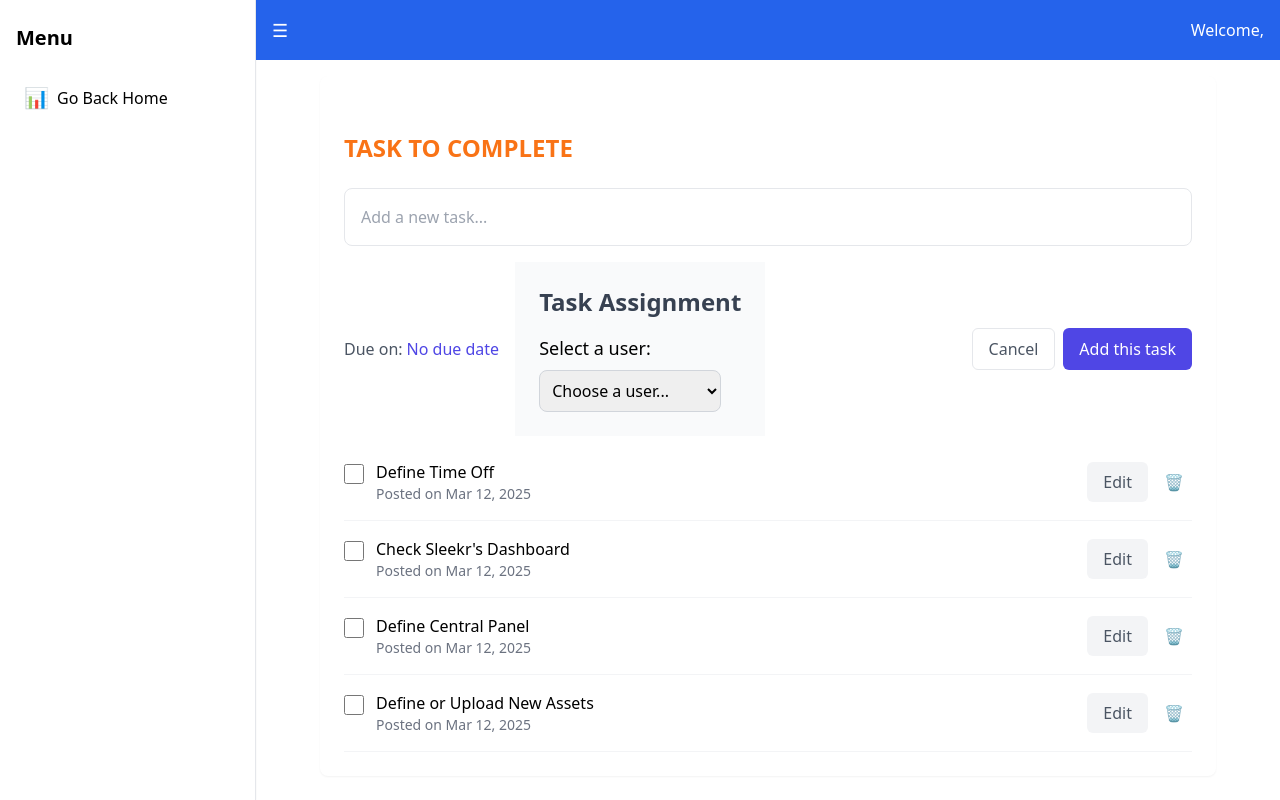
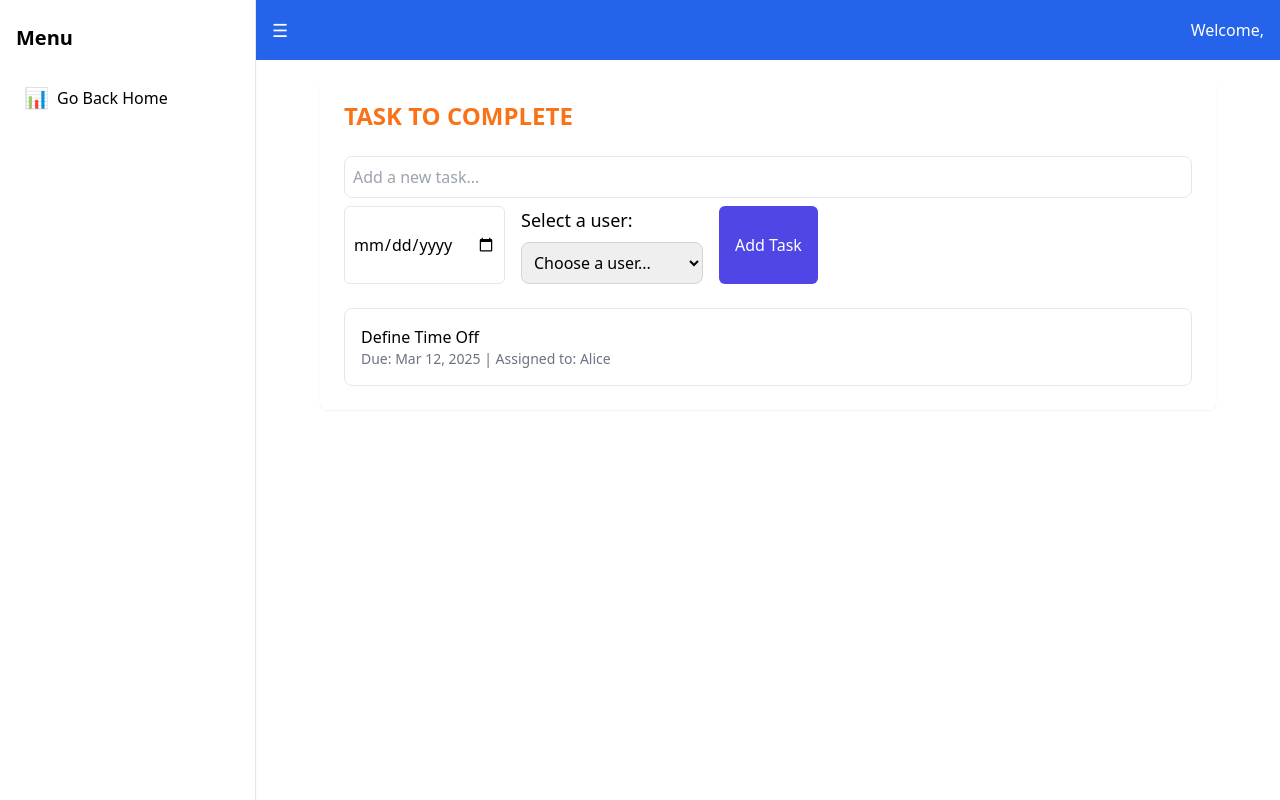
Before and after one commit to pooja12-dev/electronics-management, a React (Create React App) app: page /dashboard/1/assign-tasks in a window 1280 px wide. Built offline with nearby package versions, Linux system fonts and the light colour scheme.

Commit message:
added functionality to task assignment

```diff
--- a/src/pages/AdminPages/Assignments.jsx
+++ b/src/pages/AdminPages/Assignments.jsx
@@ -1,39 +1,18 @@
 import { useState } from "react";
-import TaskAssign from "./TaskAssign"; // Import your TaskAssign component
+import TaskAssign from "./TaskAssign";
 
-// Main component for task assignment
 export default function TaskAssignment() {
   const [newTask, setNewTask] = useState("");
   const [showDatePicker, setShowDatePicker] = useState(false);
   const [selectedUser, setSelectedUser] = useState(null);
+  const [editingTaskId, setEditingTaskId] = useState(null);
   const [tasks, setTasks] = useState([
     {
       id: 1,
       title: "Define Time Off",
       date: "Mar 12, 2025",
       completed: false,
-      assignedTo: null,
-    },
-    {
-      id: 2,
-      title: "Check Sleekr's Dashboard",
-      date: "Mar 12, 2025",
-      completed: false,
-      assignedTo: null,
-    },
-    {
-      id: 3,
-      title: "Define Central Panel",
-      date: "Mar 12, 2025",
-      completed: false,
-      assignedTo: null,
-    },
-    {
-      id: 4,
-      title: "Define or Upload New Assets",
-      date: "Mar 12, 2025",
-      completed: false,
-      assignedTo: null,
+      assignedTo: { id: 1, name: "Alice" },
     },
   ]);
   const [dueDate, setDueDate] = useState(null);
@@ -63,150 +42,73 @@ export default function TaskAssignment() {
     }
   };
 
-  const handleToggleComplete = (taskId) => {
+  const handleUpdateTask = (taskId) => {
     setTasks(
       tasks.map((task) =>
-        task.id === taskId ? { ...task, completed: !task.completed } : task
+        task.id === taskId
+          ? {
+              ...task,
+              title: newTask || task.title,
+              date: dueDate || task.date,
+              assignedTo: selectedUser || task.assignedTo,
+            }
+          : task
       )
     );
-  };
-
-  const handleDeleteTask = (taskId) => {
-    setTasks(tasks.filter((task) => task.id !== taskId));
+    setEditingTaskId(null);
+    setNewTask("");
+    setDueDate(null);
+    setSelectedUser(null);
   };
 
   return (
     <div className="max-w-4xl mx-auto p-6 bg-white rounded-lg shadow-sm">
-      {/* Header section */}
-      <div className="flex flex-col md:flex-row justify-between items-start md:items-center mb-8 gap-4">
-        {/* User info and action buttons */}
-      </div>
-
       <h1 className="text-2xl font-bold text-orange-500 mb-6">
         TASK TO COMPLETE
       </h1>
 
-      {/* Task input area */}
       <div className="mb-6">
-        <div className="border border-gray-200 rounded-lg p-2 mb-4">
         <input
           type="text"
           placeholder="Add a new task..."
-            className="w-full p-2 outline-none"
+          className="w-full p-2 border rounded-lg mb-2"
           value={newTask}
           onChange={(e) => setNewTask(e.target.value)}
           onKeyDown={(e) => e.key === "Enter" && handleAddTask()}
         />
-        </div>
-
-        <div className="flex flex-col md:flex-row justify-between md:items-center mb-6 gap-4">
-          <div className="flex flex-col md:flex-row gap-4 md:items-center">
-            {/* Due date selector */}
-            <div className="relative">
-              <span className="text-gray-600">Due on:</span>
-              <button
-                className="text-indigo-600 font-medium ml-1"
-                onClick={() => setShowDatePicker(!showDatePicker)}
-              >
-                {dueDate ? dueDate : "No due date"}
-              </button>
-              {showDatePicker && (
-                <div className="absolute z-20 bg-white shadow-md mt-2 border p-4 rounded-md">
+        <div className="flex gap-4">
           <input
             type="date"
+            className="p-2 border rounded-md"
+            value={dueDate || ""}
             onChange={(e) => setDueDate(e.target.value)}
-                    value={dueDate || ""}
-                    className="border p-2 rounded-md"
           />
-                  <button
-                    className="text-gray-500 mt-2 block"
-                    onClick={() => setShowDatePicker(false)}
-                  >
-                    Close
-                  </button>
-                </div>
-              )}
-            </div>
-
-            {/* Task assignment */}
-            <div className="relative">
           <TaskAssign
             onUserSelect={(user) => setSelectedUser(user)}
             selectedUser={selectedUser}
           />
-            </div>
-          </div>
-
-          <div className="flex gap-2">
-            <button
-              className="px-4 py-2 text-gray-600 border border-gray-200 rounded-md"
-              onClick={() => {
-                setNewTask("");
-                setDueDate(null);
-                setSelectedUser(null);
-              }}
-            >
-              Cancel
-            </button>
           <button
             className="px-4 py-2 bg-indigo-600 text-white rounded-md"
             onClick={handleAddTask}
           >
-              Add this task
+            Add Task
           </button>
         </div>
       </div>
-      </div>
 
-      {/* Task list */}
       <div className="space-y-4">
         {tasks.map((task) => (
           <div
             key={task.id}
-            className={`border-b border-gray-100 pb-4 ${
-              task.completed ? "bg-gray-50 rounded-md p-2" : ""
+            className={`p-4 border rounded-lg ${
+              task.completed ? "bg-gray-50" : "bg-white"
             }`}
           >
-            <div className="flex items-start gap-3">
-              <input
-                type="checkbox"
-                className="mt-1 h-5 w-5 rounded border-gray-300"
-                checked={task.completed}
-                onChange={() => handleToggleComplete(task.id)}
-              />
-              <div className="flex-1">
-                <div className="flex flex-col sm:flex-row sm:items-center justify-between">
-                  <div>
-                    <h3
-                      className={`font-medium ${
-                        task.completed ? "line-through text-gray-500" : ""
-                      }`}
-                    >
-                      {task.title}
-                    </h3>
+            <h3 className="font-medium">{task.title}</h3>
             <p className="text-sm text-gray-500">
-                      Posted on {task.date}
+              Due: {task.date} | Assigned to:{" "}
+              {task.assignedTo ? task.assignedTo.name : "Unassigned"}
             </p>
-                    {task.assignedTo && (
-                      <p className="text-sm text-indigo-600">
-                        Assigned to: {task.assignedTo.name}
-                      </p>
-                    )}
-                  </div>
-                  <div className="flex gap-2 mt-2 sm:mt-0">
-                    <button className="px-4 py-2 bg-gray-100 text-gray-600 rounded-md">
-                      Edit
-                    </button>
-                    <button
-                      className="text-gray-400 p-2"
-                      onClick={() => handleDeleteTask(task.id)}
-                    >
-                      🗑️
-                    </button>
-                  </div>
-                </div>
-              </div>
-            </div>
           </div>
         ))}
       </div>
--- a/src/pages/AdminPages/TaskAssign.jsx
+++ b/src/pages/AdminPages/TaskAssign.jsx
@@ -1,58 +1,42 @@
 import React, { useState, useEffect } from "react";
 
-const TaskAssign = () => {
+const TaskAssign = ({ onUserSelect, selectedUser }) => {
   const [users, setUsers] = useState([]); // Initialize users state
-  const [selectedUser, setSelectedUser] = useState(null);
 
   useEffect(() => {
     const fetchUsers = async () => {
-      // Here you would normally fetch from an API, for now we'll use mock data
+      // Mock API call for users
       const mockUsers = [
-        {
-          id: 1,
-          name: "Alice",
-          role: "Admin",
-        },
-        {
-          id: 2,
-          name: "Bob",
-          role: "Manager",
-        },
-        {
-          id: 3,
-          name: "Charlie",
-          role: "Developer",
-        },
+        { id: 1, name: "Alice", role: "Admin" },
+        { id: 2, name: "Bob", role: "Manager" },
+        { id: 3, name: "Charlie", role: "Developer" },
       ];
 
       console.log("Fetched users:", mockUsers);
       setUsers(mockUsers); // Setting users state with mock data
     };
 
-    fetchUsers(); // Call the fetch function
-  }, []); // Empty dependency array means this runs once after the initial render
+    fetchUsers(); // Fetch users once after the initial render
+  }, []);
 
   const handleSelectChange = (event) => {
     const selectedUserId = event.target.value;
     const user = users.find((u) => u.id === parseInt(selectedUserId));
-    setSelectedUser(user);
-    console.log("Selected User:", user);
+    onUserSelect(user); // Notify parent of selected user
   };
 
   return (
-    <div className="p-6 bg-gray-50">
-      <h1 className="text-2xl font-bold mb-4 text-gray-700">Task Assignment</h1>
-
-      {/* Dropdown to select a user */}
+    <div>
       <label htmlFor="user-select" className="block text-lg mb-2">
         Select a user:
       </label>
       <select
         id="user-select"
         onChange={handleSelectChange}
+        value={selectedUser?.id || ""}
         className="p-2 border border-gray-300 rounded-lg"
       >
-        <option value="" disabled selected>
+        <option value="" disabled>
           Choose a user...
         </option>
         {users.map((user) => (
@@ -61,15 +45,6 @@ const TaskAssign = () => {
           </option>
         ))}
       </select>
-
-      {/* Display the selected user's info */}
-      {selectedUser && (
-        <div className="mt-4">
-          <h3 className="text-lg font-medium">Selected User</h3>
-          <p>Name: {selectedUser.name}</p>
-          <p>Role: {selectedUser.role}</p>
-        </div>
-      )}
     </div>
   );
 };
```
Lines whose indentation alone changed are shown as unchanged.
